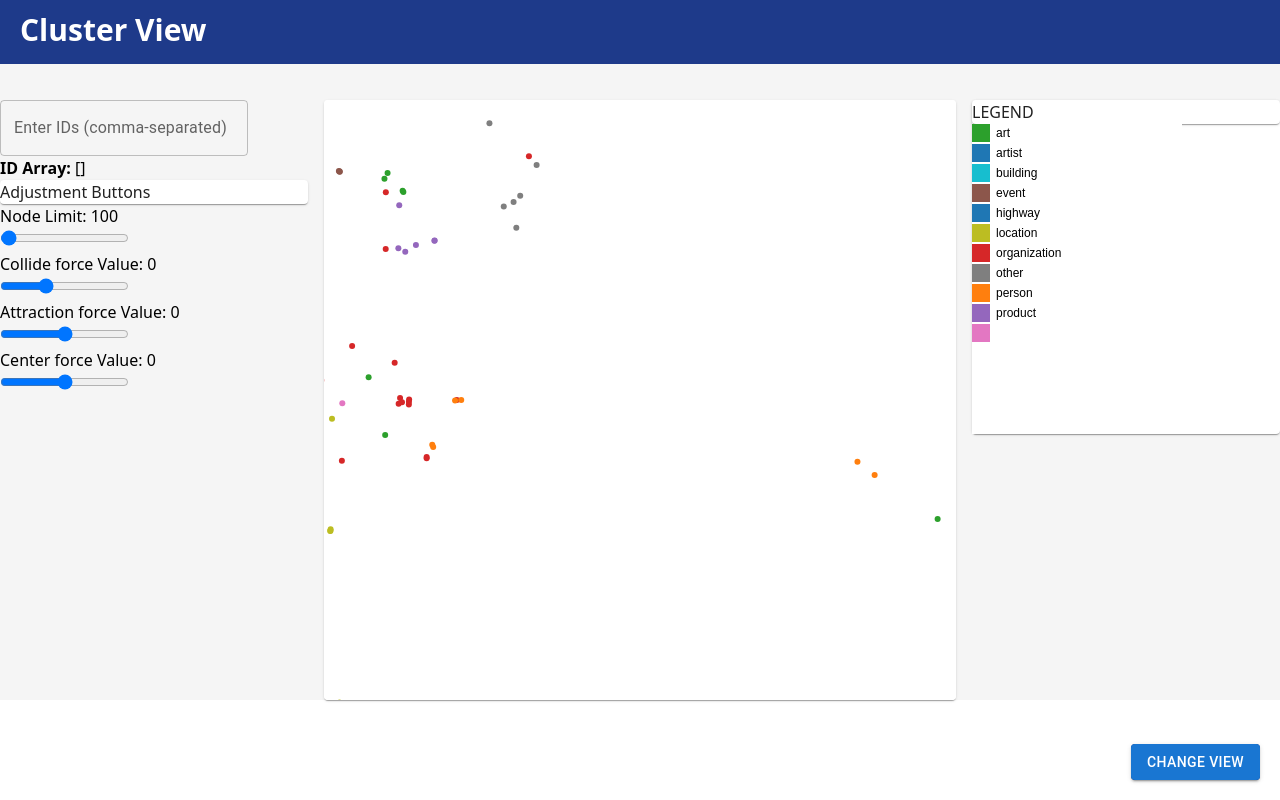
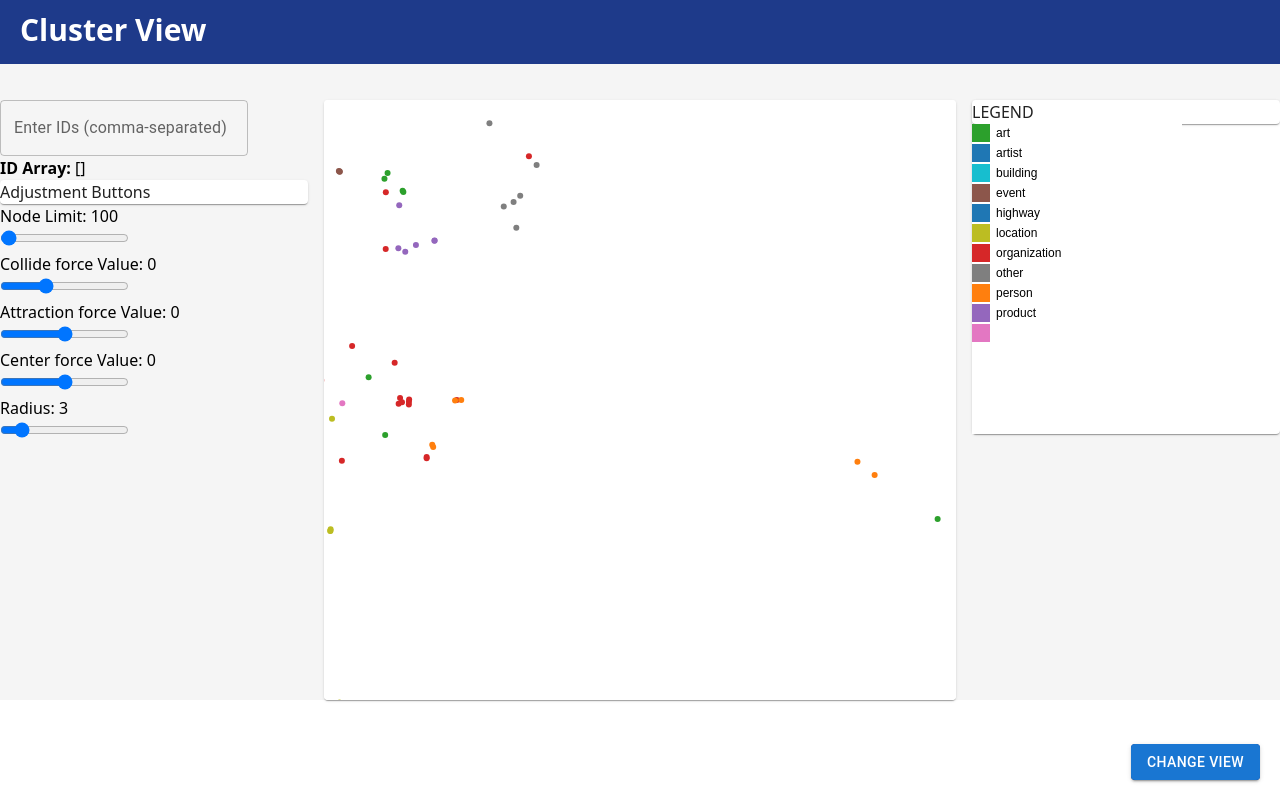
Before and after one commit to jsp1999/Code-Graph-Frontend, a Next.js app in the folder code-graph-frontend/: page /clusterView in a window 1280 px wide. Built offline with nearby package versions, Linux system fonts and the light colour scheme.

Commit message:
add radius change

```diff
--- a/code-graph-frontend/components/clusterview/ClusterGraph.tsx
+++ b/code-graph-frontend/components/clusterview/ClusterGraph.tsx
@@ -6,6 +6,7 @@ import * as React from "react";
 interface ClusterProps {
     node_data: Array<any>,
     size_info: any,
+    radius: number,
     selectedNode: any,
     cluster_color: any,
     handleSelectedNodeChange: (d: any) => void;
@@ -20,6 +21,7 @@ interface ClusterProps {
 export const ClusterGraph: React.FC<ClusterProps> = ({
     node_data: node_data,
     size_info: size_info,
+    radius: radius,
     cluster_color: cluster_color,
     selectedNode: selectedNode,
     handleSelectedNodeChange: HandleSelectedNodeChange,
@@ -35,7 +37,7 @@ export const ClusterGraph: React.FC<ClusterProps> = ({
     }))
         .slice(0, limit)
 
-    const [height, width, radius] = size_info
+    const [height, width] = size_info
     const w_border = width * 1;
     const h_border = height * 1;
 
@@ -62,14 +64,23 @@ export const ClusterGraph: React.FC<ClusterProps> = ({
         return { id: id, segment: segment, sentence: sentence, x: scaledX, y: scaledY, annotation: annotation, cluster: cluster };
     })
 
-    // NODE LIMIT
     React.useEffect(() => {
-        const nodes = all_nodes.slice(0, limit);
         const svg = d3.select(svgChart.current);
         svg.selectAll("*").remove();
         return () => {
         };
     }, [limit]);
+
+
+    React.useEffect(() => {
+        const nodes = all_nodes.slice(0, limit);
+        const svg = d3.select(svgChart.current);
+        const circles = svg.selectAll("circle")
+            .attr("r", radius)
+
+        return () => {
+        };
+    }, [radius]);
 
 
     //FORCE
--- a/code-graph-frontend/components/clusterview/Scrubber.tsx
+++ b/code-graph-frontend/components/clusterview/Scrubber.tsx
@@ -98,3 +98,26 @@ export const LimitScruber: React.FC<ScrubberProps> = ({
         </div>
     );
 };
+
+export const RadiusScruber: React.FC<ScrubberProps> = ({
+    scrubberValue,
+    onScrubberChange, }) => {
+    const handleScrubberChange = (e: React.ChangeEvent<HTMLInputElement>) => {
+        const value = parseInt(e.target.value, 10);
+        onScrubberChange(value);
+    };
+
+    return (
+        <div id="limit">
+            <div>Radius: {scrubberValue}</div>
+            <input
+                type="range"
+                min="2"
+                max="10"
+                value={scrubberValue}
+                onChange={handleScrubberChange}
+            />
+
+        </div>
+    );
+};
--- a/code-graph-frontend/components/clusterview/cluster_chart.tsx
+++ b/code-graph-frontend/components/clusterview/cluster_chart.tsx
@@ -48,10 +48,7 @@ export function drawChart(svgRef: React.RefObject<SVGSVGElement>,
      filterCriteria: number[]
 
      ) {
-    console.log(filterCriteria);
-    console.log(nodes[2])
     const filteredNodes = filterNodes(nodes, filterCriteria);
-    console.log("filteredNodes:", filteredNodes)
     const svg = d3.select(svgRef.current);
     const circles = svg.selectAll("circle")
       .data(filteredNodes)
--- a/code-graph-frontend/pages/clusterView.tsx
+++ b/code-graph-frontend/pages/clusterView.tsx
@@ -10,11 +10,10 @@ import { styled, createTheme, ThemeProvider } from '@mui/material/styles';
 import { Grid, Button, Box, Paper, TextField } from "@mui/material";
 
 //Defimed components
-import {CollideForceScrubber, CenterForceScrubber, AttractionForceScrubber, LimitScruber} from "@/components/clusterview/Scrubber"
+import { CollideForceScrubber, CenterForceScrubber, AttractionForceScrubber, LimitScruber, RadiusScruber } from "@/components/clusterview/Scrubber"
 import { ClusterGraph } from "@/components/clusterview/ClusterGraph";
-import {NodeInfo} from "@/components/clusterview/NodeInfo"
+import { NodeInfo } from "@/components/clusterview/NodeInfo"
 import { Legend } from "@/components/clusterview/Legend";
-import { AnyCnameRecord } from "dns";
 
 //DATA
 
@@ -61,9 +60,7 @@ const cluster_color = d3.scaleOrdinal(unique_topic_index, d3.schemeCategory10);
 //HYPER PARAMETER
 const height = 800
 const width = 800
-const radius = 3
-const size_info = [height, width, radius]
-
+const size_info = [height, width];
 const defaultTheme = createTheme();
 
 //MAIN PAGE
@@ -89,6 +86,16 @@ const Page: React.FC = () => {
     setCenterForceValue(value);
   };
 
+  //Radius
+  const [radiusValue, setRadiusValue] = React.useState<number>(3);
+  const handleRadiusChange = (value: number) => {
+    setRadiusValue(value);
+  }
+
+
+
+
+  //Filter
   const [selectedNodeData, setSelectedNodeData] = React.useState<any>(null);
   const handleSelectedNodeChange = (value: any) => {
     setSelectedNodeData(value);
@@ -108,8 +115,6 @@ const Page: React.FC = () => {
       setInputValue('');
     }
   };
-
-
 
   return (
     <ThemeProvider theme={defaultTheme}>
@@ -154,6 +159,9 @@ const Page: React.FC = () => {
 
           <CenterForceScrubber scrubberValue={centerForceValue}
             onScrubberChange={handleCenterForceChange}></CenterForceScrubber>
+
+          <RadiusScruber scrubberValue={radiusValue}
+            onScrubberChange={handleRadiusChange}></RadiusScruber>
         </Grid>
         <Grid item xs={6}
           component="main"
@@ -178,16 +186,17 @@ const Page: React.FC = () => {
               }}
             >
               <ClusterGraph
-                node_data = {node_data}
-                size_info = {size_info}
-                cluster_color = {cluster_color}
+                node_data={node_data}
+                size_info={size_info}
+                radius = {radiusValue}
+                cluster_color={cluster_color}
                 selectedNode={selectedNodeData}
                 handleSelectedNodeChange={handleSelectedNodeChange}
                 collideValue={collideValue}
                 limitValue={limitValue}
                 attractionValue={attractionValue}
                 centerForceValue={centerForceValue}
-                filterCriteria = {idArray}
+                filterCriteria={idArray}
               />
             </Box>
           </Paper>
```
Lines whose indentation alone changed are shown as unchanged.
